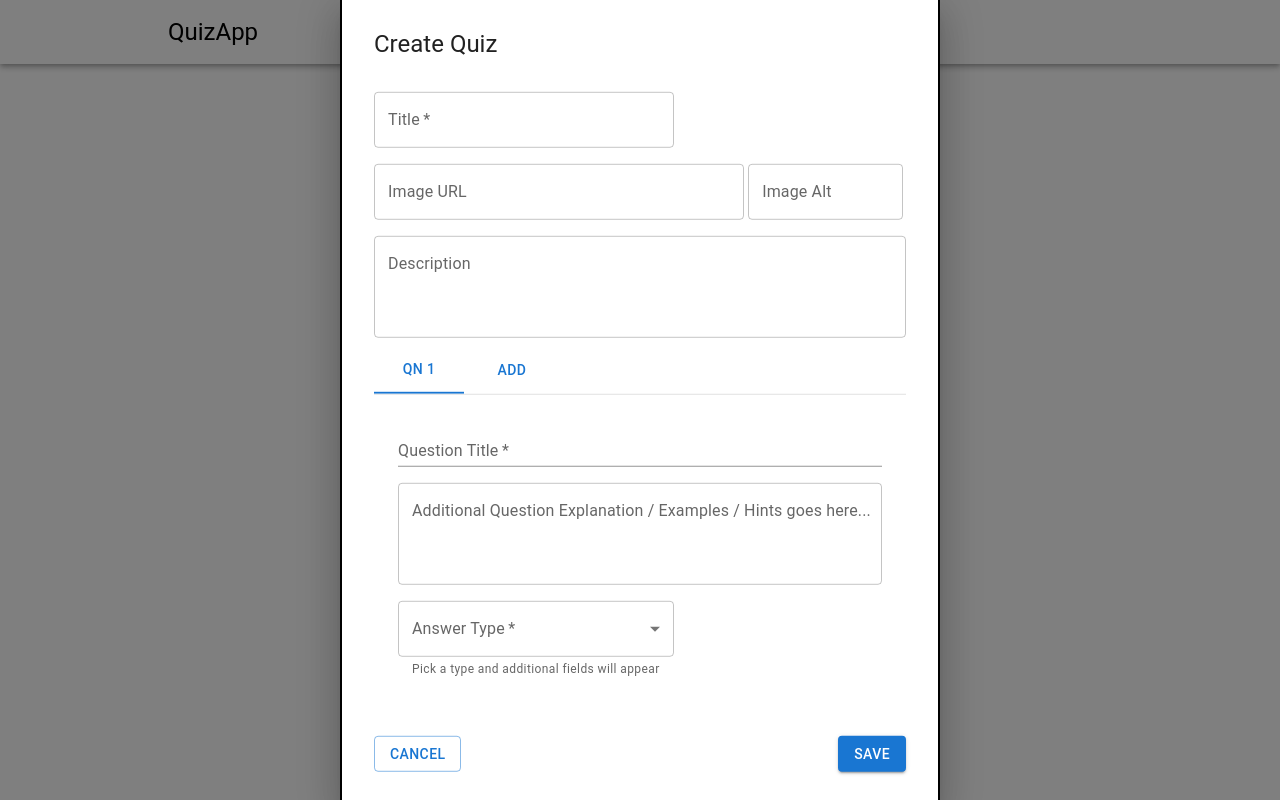
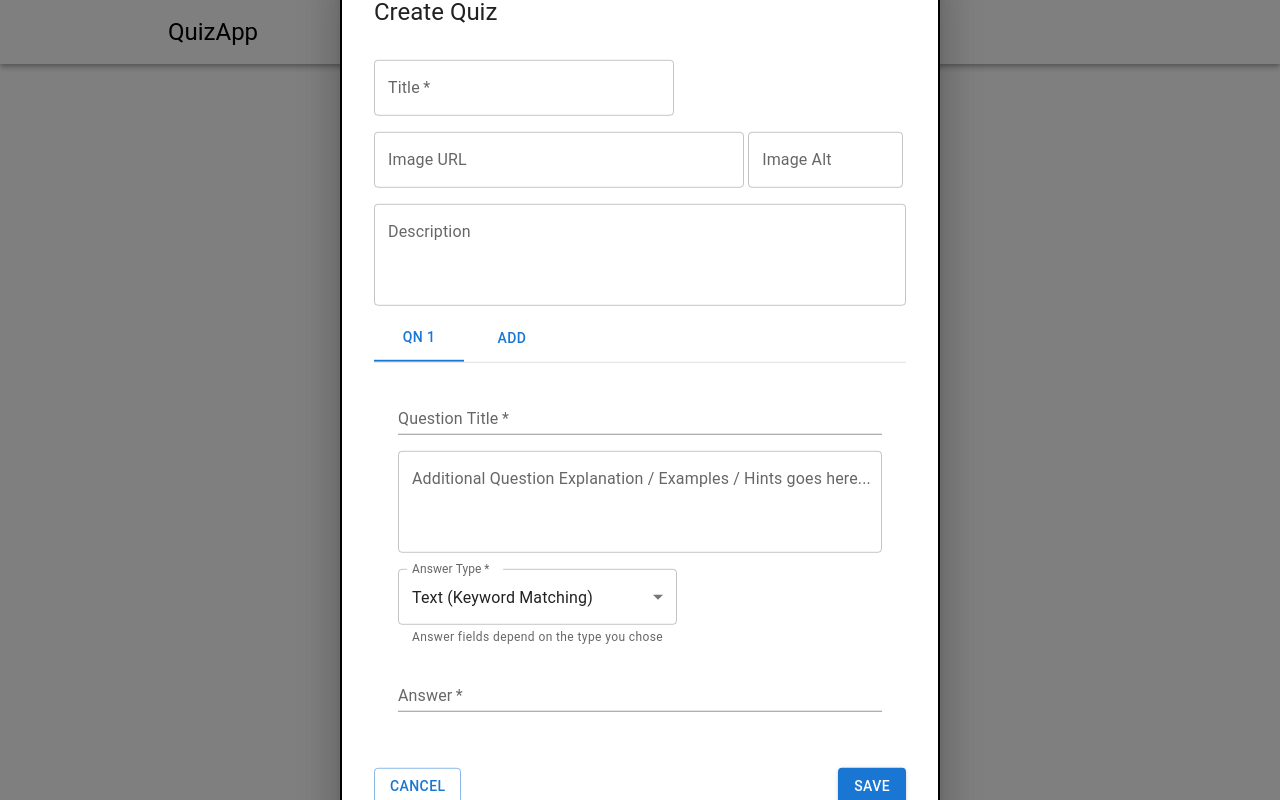
Before and after one commit to hiyodev/quiz-app, a React (Create React App) app: page / in a window 1280 px wide. Both pictures are taken after a click on the button "CREATE QUIZ". Built offline with nearby package versions, Linux system fonts and the light colour scheme.

Commit message:
Fixed bugs

```diff
--- a/src/components/QuizModal.jsx
+++ b/src/components/QuizModal.jsx
@@ -41,7 +41,16 @@ export default function QuizModal(props) {
 
   // Temporary store question data
   const [qnFormData, setQnFormData] = useState([
-    { id: 1, question: "", explanation: "", answerType: "", correctAnswer: "" },
+    {
+      id: 1,
+      question: "",
+      explanation: "",
+      answerType: "text",
+      checkBoxAnswers: [],
+      radioAnswers: [],
+      textAnswers: [],
+      correctAnswer: "",
+    },
   ]);
 
   const handleOpen = () => setOpen(true);
@@ -75,8 +84,10 @@ export default function QuizModal(props) {
   const onQnFormDataChange = (key, index, value) => {
     setQnFormData((prevData) => {
       prevData[index][key] = value;
-      return prevData;
+      return [...prevData];
     });
+
+    console.log("form updated");
   };
 
   // TODO: Each question form needs to be saved in a temporary storage when user changes tab
@@ -92,7 +103,7 @@ export default function QuizModal(props) {
               label="Question Title"
               variant="standard"
               autoComplete="off"
-              defaultValue={currQn.question}
+              value={currQn.question}
               onChange={(e) =>
                 onQnFormDataChange("question", index, e.target.value)
               }
@@ -105,7 +116,7 @@ export default function QuizModal(props) {
               id="qns-explanation-field"
               name="qns-explanation-field"
               label="Additional Question Explanation / Examples / Hints goes here..."
-              defaultValue={currQn.explanation}
+              value={currQn.explanation}
               onChange={(e) =>
                 onQnFormDataChange("explanation", index, e.target.value)
               }
@@ -122,22 +133,40 @@ export default function QuizModal(props) {
               <Select
                 labelId="demo-simple-select-required-label"
                 id="demo-simple-select-required"
-                defaultValue={currQn.answerType}
+                value={currQn.answerType}
                 label="Answer Type *"
                 onChange={(e) =>
                   onQnFormDataChange("answerType", index, e.target.value)
                 }
               >
+                <MenuItem value={"text"}>Text (Keyword Matching)</MenuItem>
+                <MenuItem value={"radio"}>Radio (Single Answer Only)</MenuItem>
                 <MenuItem value={"checkbox"}>
                   Checkbox (Multiple Answers)
                 </MenuItem>
-                <MenuItem value={"text"}>Text (Keyword Matching)</MenuItem>
-                <MenuItem value={"radio"}>Radio (Single Answers)</MenuItem>
               </Select>
               <FormHelperText>
-                Pick a type and additional fields will appear
+                Answer fields depend on the type you chose
               </FormHelperText>
             </FormControl>
+          </Grid>
+          <Grid item xs={12}>
+            {" "}
+            {currQn.answerType === "text" && (
+              <TextField
+                id="answer-field"
+                name="answer-field"
+                label="Answer"
+                variant="standard"
+                autoComplete="off"
+                defaultValue={currQn.question}
+                onChange={(e) =>
+                  onQnFormDataChange("question", index, e.target.value)
+                }
+                required
+                fullWidth
+              />
+            )}
           </Grid>
         </Grid>
       </TabPanel>
@@ -239,7 +268,7 @@ export default function QuizModal(props) {
                 name="title-field"
                 label="Title"
                 variant="outlined"
-                defaultValue={title}
+                value={title}
                 sx={{ width: 300 }}
                 inputProps={{ maxLength: 30 }}
                 required
@@ -251,7 +280,7 @@ export default function QuizModal(props) {
                 name="imgurl-field"
                 label="Image URL"
                 variant="outlined"
-                defaultValue={imgUrl}
+                value={imgUrl}
                 sx={{ width: 370 }}
               />{" "}
               <TextField
@@ -259,7 +288,7 @@ export default function QuizModal(props) {
                 name="imgalt-field"
                 label="Image Alt"
                 variant="outlined"
-                defaultValue={imgAlt}
+                value={imgAlt}
                 sx={{ width: 155 }}
                 inputProps={{ maxLength: 14 }}
               />
@@ -271,7 +300,7 @@ export default function QuizModal(props) {
                 label="Description"
                 multiline
                 rows={3}
-                defaultValue={description}
+                value={description}
                 fullWidth
               />
             </Grid>
```
